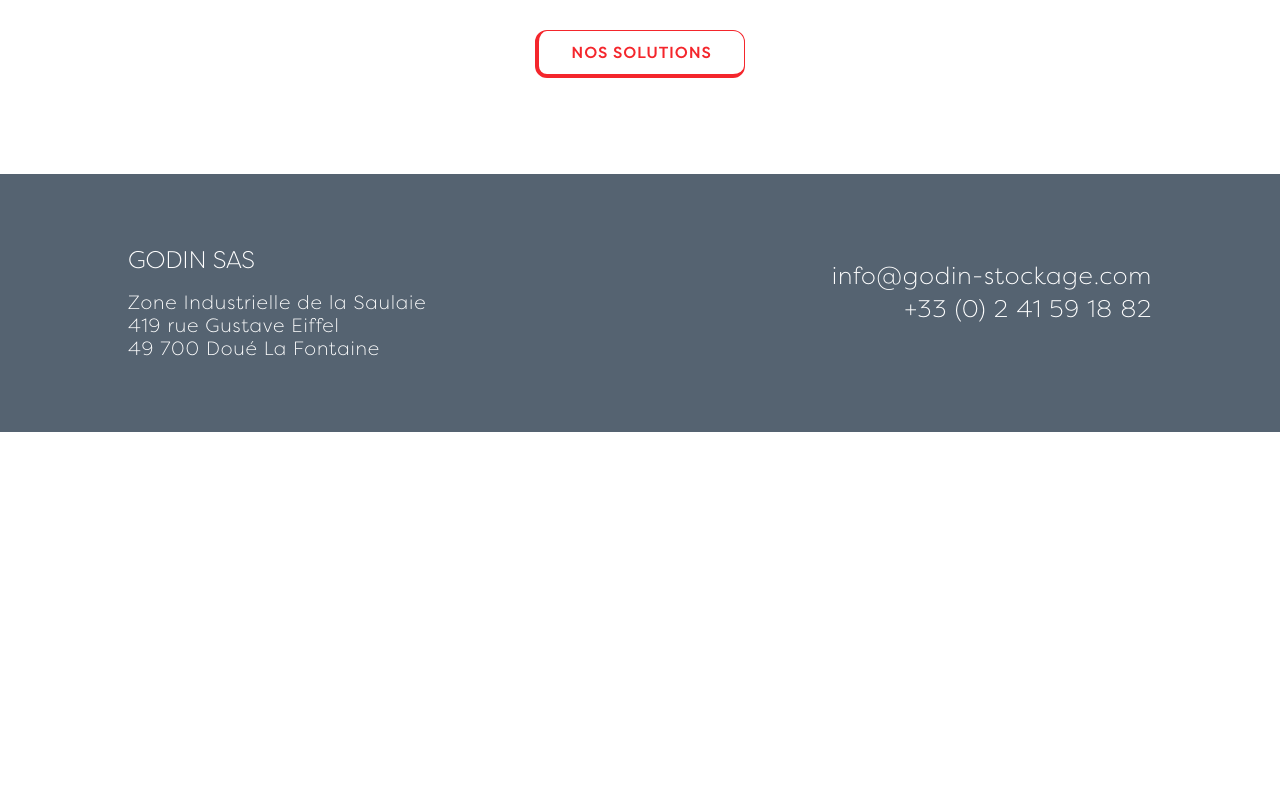
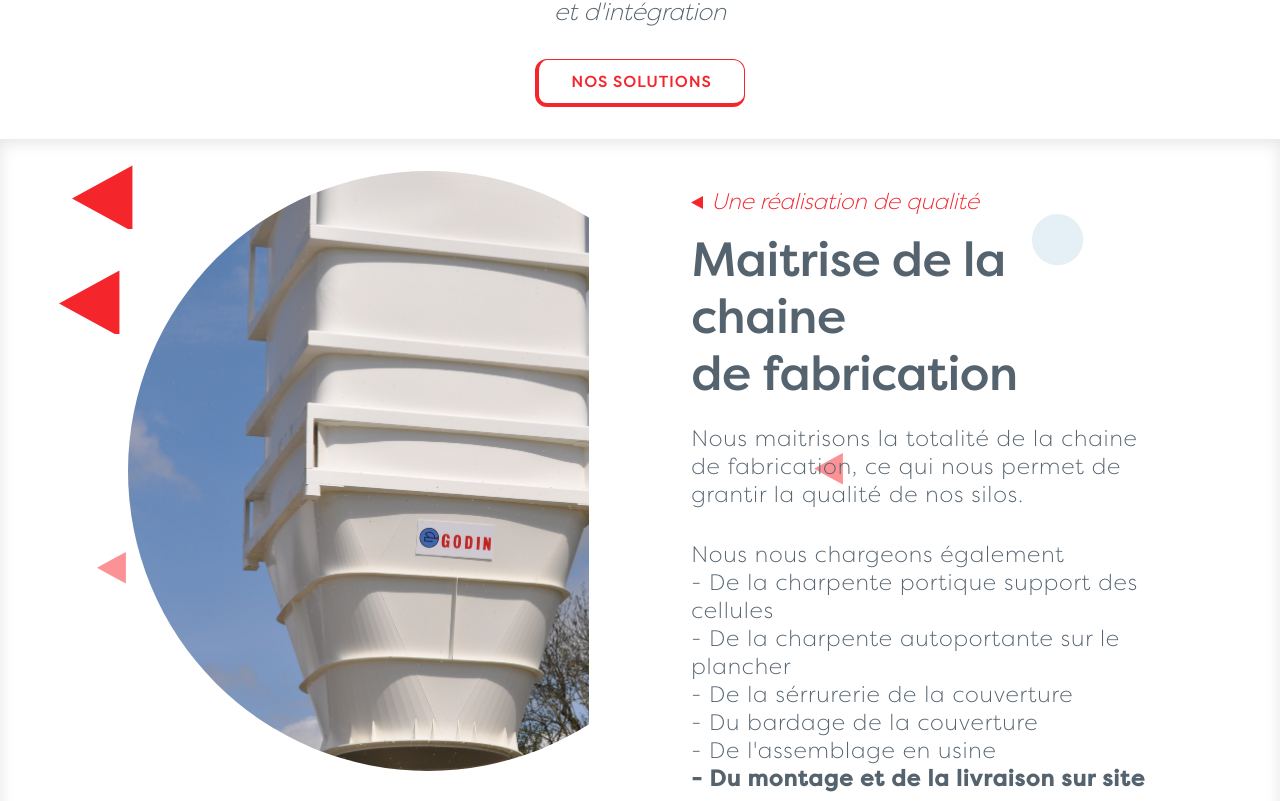
Before and after one commit to Aastal/godin-front, a Nuxt app: page /benefit in a window 1280 px wide. Shown: the part 519-1320 px from the top of the page. Before the commit the page ends 951 px from the top, so only its background shows below. Built offline with nearby package versions, Linux system fonts and the light colour scheme.

Commit message:
feat(benefit): continue benefit page

```diff
--- a/assets/sass/main.scss
+++ b/assets/sass/main.scss
@@ -60,6 +60,14 @@ h1 {
 h2 {
   font-family: $light-font;
   font-size: 1.125rem;
+  white-space: break-spaces;
+
+  &.large {
+    font-family: $primary-font;
+    text-align: left;
+    font-size: 3rem;
+    margin-top: 16px;
+  }
 
   @media (min-width: $breakpoint-md) {
     font-size: 1.5rem;
@@ -67,9 +75,21 @@ h2 {
 }
 
 h3 {
-  font-size: .875rem;
+  font-family: $light-font;
+  font-style: italic;
+  font-size: 1.4rem;
+  color: $secondary-text-color;
+  margin: 0;
 
-  @media (min-width: $breakpoint-md) {
+  &:before {
+    display: inline-block;
+    content: url("~/assets/images/RedTriangle.svg");
+    width: 12px;
+    height: 12px;
+    margin-right: 8px;
+  }
+
+  @media (max-width: $breakpoint-md) {
     font-size: 1rem;
   }
 }
@@ -129,6 +149,7 @@ a {
 }
 
 ul {
+  color: $ternary-text-color;
   list-style: none;
   padding: 0;
   margin: 0;
--- a/components/SectionImage.vue
+++ b/components/SectionImage.vue
@@ -1,6 +1,7 @@
 <template>
-  <section class="container-fluid">
+  <section :class="['container-fluid', { flip }]">
     <Information
+      v-if="title"
       :title="title"
       :image="image"
       :link="link"
@@ -8,6 +9,9 @@
       :text="text"
       :iconFleet="iconFleet"
     />
+    <div class="information">
+      <slot name="text" />
+    </div>
     <div class="image-wrapper">
       <div class="image-container">
         <div class="image" :style="`background-image: url(${image})`"></div>
@@ -26,11 +30,11 @@ export default {
   props: {
     title: {
       type: String,
-      required: true
+      required: false
     },
     text: {
       type: String,
-      required: true
+      required: false
     },
     textLink: {
       type: String,
@@ -47,13 +51,17 @@ export default {
     iconFleet: {
       type: Boolean,
       default: false
+    },
+    flip: {
+      type: Boolean,
+      default: false
     }
   }
 }
 </script>
 
 <style lang="scss" scoped>
-.container {
+.container-fluid {
   display: flex;
   position: relative;
   justify-content: space-between;
@@ -63,6 +71,28 @@ export default {
   background: $body-bg;
   @include box-shadow(0, 4px, 16px, rgba(0, 0, 0, .1), true);
   z-index: 0;
+
+  &.flip {
+    flex-direction: row-reverse;
+  }
+
+  @media (max-width: $breakpoint-sm) {
+    flex-direction: column;
+
+    .image-wrapper {
+      margin-top: 32px;
+      margin-bottom: 0;
+    }
+
+    &.flip {
+      flex-direction: column-reverse;
+
+      .image-wrapper {
+        margin-top: 0;
+        margin-bottom: 32px;
+      }
+    }
+  }
 }
 
 .image-wrapper,
--- a/locales/fr.json
+++ b/locales/fr.json
@@ -41,7 +41,21 @@
     },
     "benefit": {
       "title": "Prestations",
-      "text": "Grâce à notre bureau d'étude, nous concevons une unité de stockage spécifique pour\nchaque client, nous prenons ainsi en compte vos contraintes d'espace et d'intégration"
+      "text": "Grâce à notre bureau d'étude, nous concevons une unité de stockage spécifique pour\nchaque client, nous prenons ainsi en compte vos contraintes d'espace et d'intégration",
+      "section": {
+        "mastery": {
+          "title": "Maitrise de la chaine\nde fabrication",
+          "heading": "Une réalisation de qualité",
+          "text": "Nous maitrisons la totalité de la chaine de fabrication, ce qui nous permet de grantir la qualité de nos silos.",
+          "in-charge": "Nous nous chargeons également",
+          "argument_1": "- De la charpente portique support des cellules",
+          "argument_2": "- De la charpente autoportante sur le plancher",
+          "argument_3": "- De la sérrurerie de la couverture",
+          "argument_4": "- Du bardage de la couverture",
+          "argument_5": "- De l'assemblage en usine",
+          "argument_6": "<b>- Du montage et de la livraison sur site</b>"
+        }
+      }
     },
     "contact": {
       "title": "Contact"
--- a/pages/benefit.vue
+++ b/pages/benefit.vue
@@ -2,18 +2,36 @@
 <div>
   <Header id="benefit-header" :title="$t('headers.benefit.title')" />
   <section class="container benefit-section">
-    <h2>{{ $t('pages.benefit.text') }}</h2>
+    <h2 class="benefit-title">{{ $t('pages.benefit.text') }}</h2>
     <Button class="solutions-btn" :label="$t('our_solutions')" :to="localePath('silos')" />
   </section>
-  <section class="container benefit-section">
-
-  </section>
+  <section-image
+    class="container benefit-section"
+    image="/silos-zoom.jpg"
+    iconFleet
+    flip
+  >
+    <template #text>
+      <IconFleet :number="6"/>
+      <h3>{{ $t('pages.benefit.section.mastery.heading') }}</h3>
+      <h2 class="large">{{ $t('pages.benefit.section.mastery.title') }}</h2>
+      <p>{{ $t('pages.benefit.section.mastery.text') }}</p>
+      <p class="list-title">{{ $t('pages.benefit.section.mastery.in-charge') }}</p>
+      <ul>
+        <li v-for="i in [1, 2, 3, 4, 5, 6]" :key="i" v-html="$t('pages.benefit.section.mastery.argument_' + i)"></li>
+      </ul>
+    </template>
+  </section-image>
 </div>
 </template>
 
 <script>
 export default {
   name: 'Benefit',
+  components: {
+    Icon: () => import('../components/icon/Icon'),
+    IconFleet: () => import('../components/icon/IconFleet'),
+  },
   layout: 'main',
   nuxtI18n: {
     paths: {
@@ -31,16 +49,37 @@ export default {
 
 <style lang="scss" scoped>
 .benefit-section {
-  padding: 32px 0;
+  padding-top: 32px;
+  padding-bottom: 32px;
 }
 
-h2 {
-  padding: 0 20%;
+.benefit-title {
+  padding: 0 5%;
   text-align: center;
   font-style: italic;
+}
 
-  @media (max-width: $breakpoint-sm) {
-    padding: 0 5%;
+h3 {
+  text-align: left;
+}
+
+p {
+  font-family: $light-font;
+  font-size: 1.4rem;
+}
+
+.list-title {
+  margin-bottom: 0;
+}
+
+ul {
+  li {
+    font-family: $light-font;
+    font-size: 1.4rem;
+
+    ::v-deep > b {
+      font-family: $primary-font;
+    }
   }
 }
 
--- a/pages/index.vue
+++ b/pages/index.vue
@@ -18,7 +18,7 @@
       </div>
     </section>
     <section class="home-section home-section--secondary">
-
+<!--      Todo: Linkedin -->
     </section>
     <SectionImage
       class="home-section"
@@ -78,7 +78,12 @@ export default {
     RedTriangle: () => import('../components/icon/icons/RedTriangle'),
     IconFleet: () => import('../components/icon/IconFleet'),
   },
-  layout: 'main'
+  layout: 'main',
+  head () {
+    return {
+      title: this.$i18n.tc('pages.homepage.title') + ' - Godin SAS'
+    }
+  },
 }
 </script>
 
```
Also changed, not shown: assets/sass/utils/helpers.scss (+6 -6 lines).
